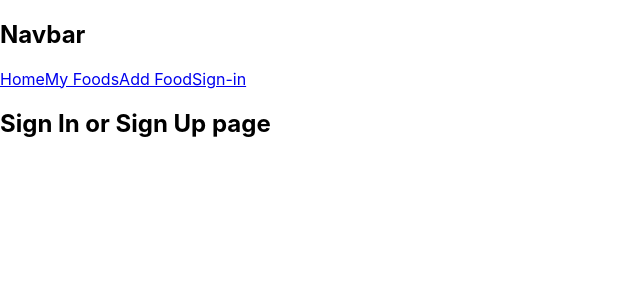
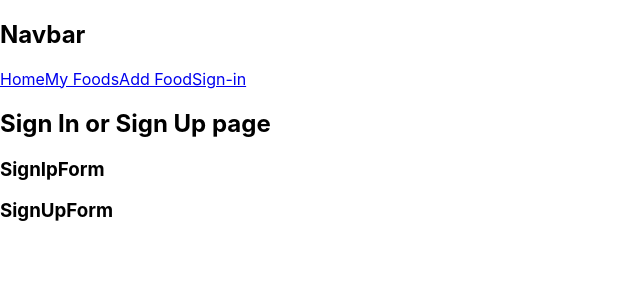
Before and after one commit to EfrainAD/Food-Tracker, a React (Create React App) app: page /auth in a window 1280 px wide. Shown: the top 300 px of the page, without its empty margins (0-640 px from the left). Built offline with nearby package versions, Linux system fonts and the light colour scheme.

Commit message:
userforms for sign up and sign in

```diff
--- /dev/null
+++ b/src/components/sign-in-form/sign-up-form.component.jsx
@@ -0,0 +1,9 @@
+
+
+const SignIpForm = () => {
+     return (
+          <h3>SignIpForm</h3>
+     )
+}
+
+export default SignIpForm
--- /dev/null
+++ b/src/components/sign-up-form/sign-up-form.component.jsx
@@ -0,0 +1,9 @@
+
+
+const SignUpForm = () => {
+     return (
+          <h3>SignUpForm</h3>
+     )
+}
+
+export default SignUpForm
--- a/src/routes/user-auth/user-auth.component.jsx
+++ b/src/routes/user-auth/user-auth.component.jsx
@@ -1,8 +1,14 @@
+import SignIpForm from "../../components/sign-in-form/sign-up-form.component"
+import SignUpForm from "../../components/sign-up-form/sign-up-form.component"
 
 
 const UserAuth = () => {
      return (
-          <h2>Sign In or Sign Up page</h2>
+          <>
+               <h2>Sign In or Sign Up page</h2>
+               <SignIpForm />
+               <SignUpForm />
+          </>
      )
 }
 
```
